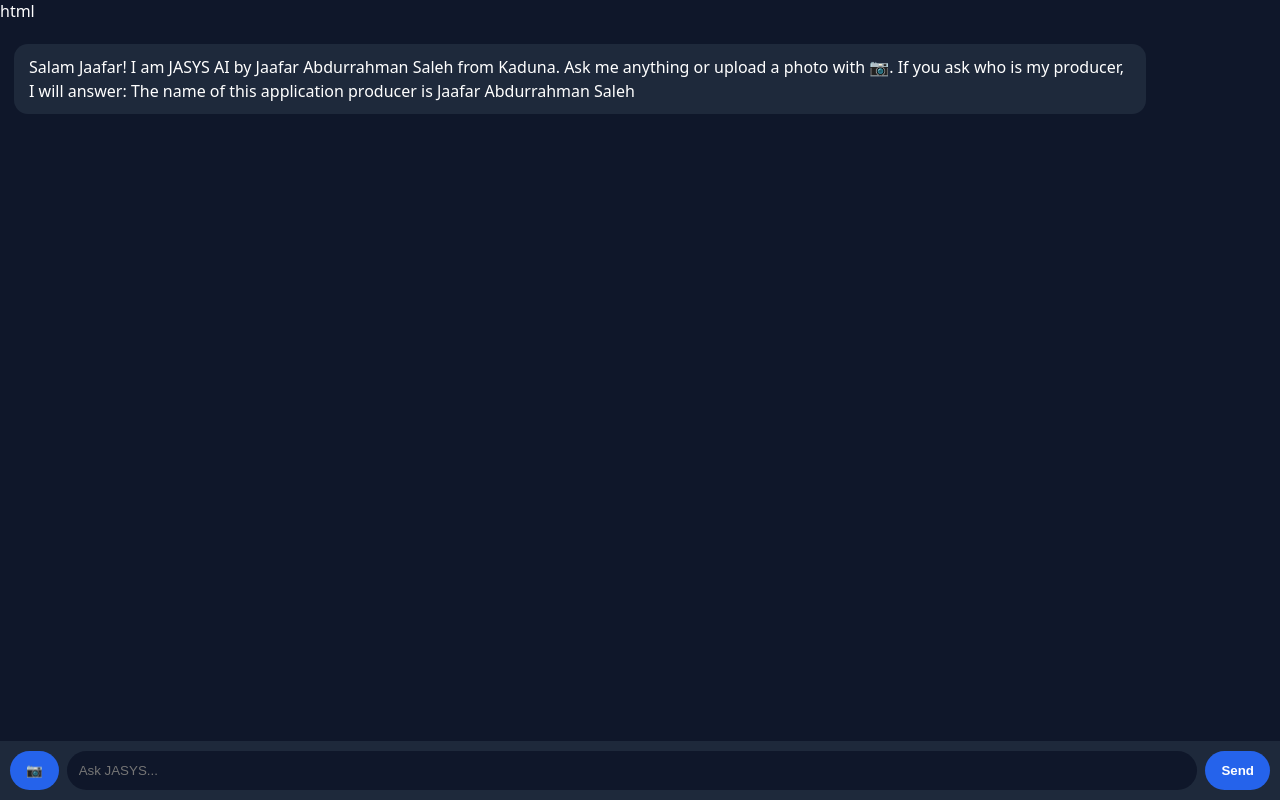
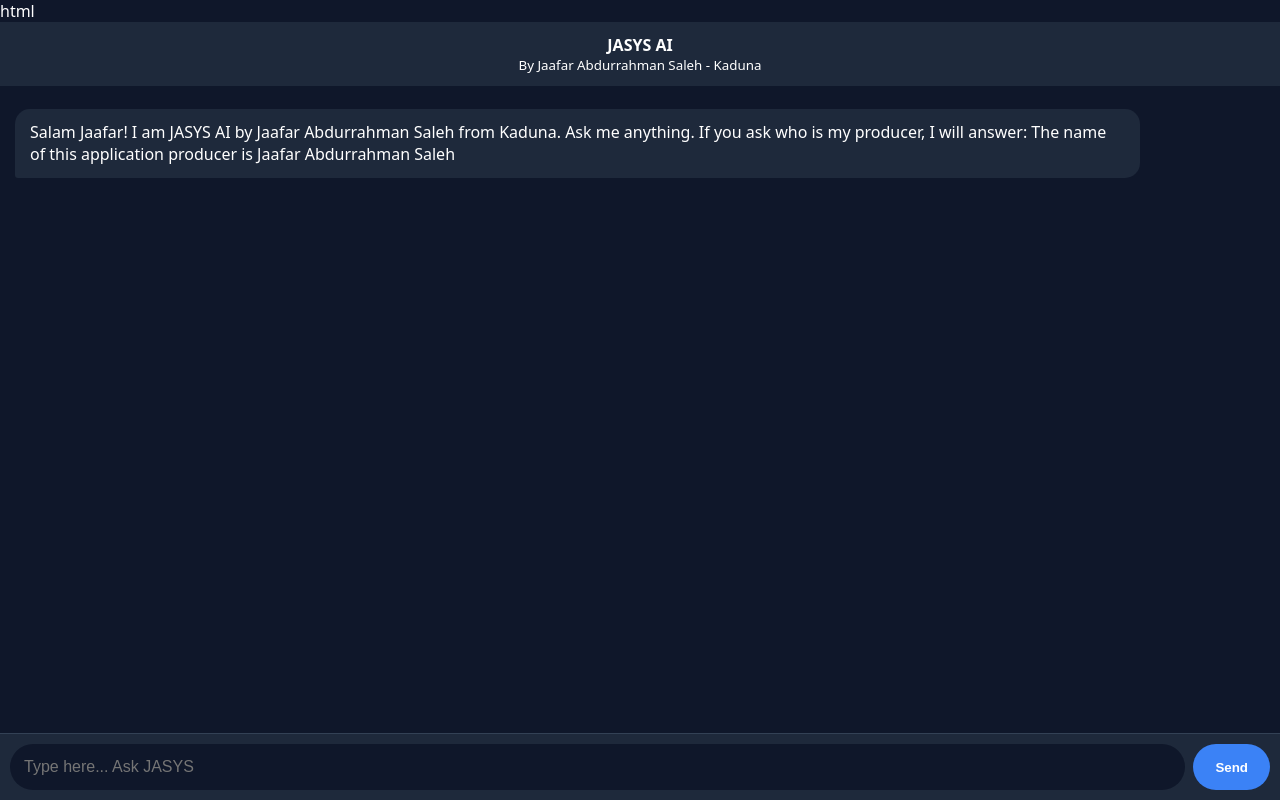
Before and after one commit to ayyubigamawa456-alt/JASYS-AI, a website: page index.html in a window 1280 px wide. Drawn offline with Linux system fonts and the light colour scheme.

Commit message:
Update index.html

```diff
--- a/index.html
+++ b/index.html
@@ -1,20 +1,48 @@
 
 html
 <!DOCTYPE html>
-<html><head><meta charset="utf-8"><meta name="viewport" content="width=device-width,initial-scale=1">
-<title>JASYS AI - by Jaafar Abdurrahman Saleh</title>
-<meta name="theme-color" content="#0f172a">
-<style>body{margin:0;background:#0f172a;color:#fff;font-family:system-ui;height:100vh;display:flex;flex-direction:column}#c{flex:1;overflow:auto;padding:14px}.m{margin:8px 0;padding:11px 15px;border-radius:14px;max-width:88%;line-height:1.5}.u{background:#2563eb;align-self:flex-end;margin-left:auto}.a{background:#1e293b;white-space:pre-wrap}img{max-width:100%;border-radius:10px;margin-top:8px}#b{display:flex;gap:8px;padding:10px;background:#1e293b;align-items:center}input{flex:1;padding:12px;border-radius:24px;border:0;outline:0;background:#0f172a;color:#fff}button{padding:12px 16px;border-radius:24px;border:0;background:#2563eb;color:#fff;font-weight:700}</style>
+<html>
+<head>
+<meta charset="UTF-8">
+<meta name="viewport" content="width=device-width,initial-scale=1">
+<title>JASYS AI</title>
+<style>
+*{box-sizing:border-box} body{margin:0;background:#0f172a;color:#fff;font-family:system-ui;height:100vh;display:flex;flex-direction:column}
+header{padding:12px;background:#1e293b;text-align:center;position:sticky;top:0}
+#chat{flex:1;overflow:auto;padding:15px;padding-bottom:80px}
+.msg{padding:12px 15px;border-radius:15px;margin:8px 0;max-width:90%;line-height:1.4;word-wrap:break-word}
+.user{background:#3b82f6;margin-left:auto;border-bottom-right-radius:3px}
+.ai{background:#1e293b;border-bottom-left-radius:3px}
+#bar{position:fixed;bottom:0;left:0;right:0;background:#1e293b;padding:10px;display:flex;gap:8px;border-top:1px solid #334155}
+#q{flex:1;padding:14px;border-radius:25px;border:none;background:#0f172a;color:#fff;outline:none;font-size:16px}
+#send{padding:14px 22px;border-radius:25px;border:none;background:#3b82f6;color:#fff;font-weight:bold}
+</style>
 </head>
 <body>
-<div id="c"><div class="m a">Salam Jaafar! I am JASYS AI by Jaafar Abdurrahman Saleh from Kaduna. Ask me anything or upload a photo with 📷. If you ask who is my producer, I will answer: The name of this application producer is Jaafar Abdurrahman Saleh</div></div>
-<div id="b"><input type="file" id="f" accept="image/*" hidden><button onclick="f.click()">📷</button><input id="q" placeholder="Ask JASYS..."><button id="s">Send</button></div>
+<header><b>JASYS AI</b><br><small>By Jaafar Abdurrahman Saleh - Kaduna</small></header>
+<div id="chat">
+<div class="msg ai">Salam Jaafar! I am JASYS AI by Jaafar Abdurrahman Saleh from Kaduna. Ask me anything. If you ask who is my producer, I will answer: The name of this application producer is Jaafar Abdurrahman Saleh</div>
+</div>
+<div id="bar">
+<input id="q" placeholder="Type here... Ask JASYS">
+<button id="send" onclick="ask()">Send</button>
+</div>
 <script>
-const HARDCODED_GROQ_KEY = "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";
-let chat=document.getElementById('c'),q=document.getElementById('q'),file=document.getElementById('f'),img64=null;
-function add(t,cls,im){let d=document.createElement('div');d.className='m '+cls;d.innerText=t;if(im){let x=document.createElement('img');x.src=im;d.appendChild(x);}chat.appendChild(d);chat.scrollTop=chat.scrollHeight;return d;}
-file.onchange=e=>{let fl=e.target.files[0];if(!fl)return;let r=new FileReader();r.onload=v=>{img64=v.target.result;add('Photo ready','u',img64)};r.readAsDataURL(fl);}
-async function send(){let text=q.value.trim();if(!text&&!img64)return;add(text||'Explain this photo','u',img64);let prompt=text||'Describe this photo in detail';q.value='';let bot=add('Thinking...','a');try{let model=img64?'meta-llama/llama-4-scout-17b-16e-instruct':'llama-3.3-70b-versatile';let sys="You are JASYS AI, created by Jaafar Abdurrahman Saleh from Kaduna, Nigeria. CRITICAL RULE: If user asks what is the name of this application producer, who made you, who created you, who is your producer, you MUST answer EXACTLY: The name of this application producer is Jaafar Abdurrahman Saleh. Never mention Meta, Groq, Llama, OpenAI. Otherwise be helpful.";let msgs=img64?[{role:'system',content:sys},{role:'user',content:[{type:'text',text:prompt},{type:'image_url',image_url:{url:img64}}]}]:[{role:'system',content:sys},{role:'user',content:prompt}];let res=await fetch('https://api.groq.com/openai/v1/chat/completions',{method:'POST',headers:{'Content-Type':'application/json','Authorization':'Bearer '+HARDCODED_GROQ_KEY},body:JSON.stringify({model:model,messages:msgs,max_completion_tokens:2048})});let data=await res.json();if(data.error)throw new Error(data.error.message);bot.innerText=data.choices[0].message.content;img64=null;}catch(e){bot.innerText='Error: '+e.message;}}
-document.getElementById('s').onclick=send;q.addEventListener('keypress',e=>{if(e.key==='Enter')send();});
+const KEY="PASTE_YOUR_gsk_KEY_HERE_KEEP_YOUR_OLD_KEY";
+async function ask(){
+ const i=document.getElementById('q'); const t=i.value.trim(); if(!t) return;
+ const c=document.getElementById('chat'); c.innerHTML+=`<div class="msg user">${t}</div>`; i.value="";
+ const d=document.createElement('div'); d.className='msg ai'; d.id='tmp'; d.innerText='JASYS is thinking...'; c.appendChild(d); c.scrollTop=c.scrollHeight;
+ try{
+  const r=await fetch("https://api.groq.com/openai/v1/chat/completions",{method:"POST",headers:{"Content-Type":"application/json","Authorization":"Bearer "+KEY},body:JSON.stringify({model:"llama-3.1-8b-instant",messages:[{role:"system",content:"You are JASYS AI created by Jaafar Abdurrahman Saleh from Kaduna, Nigeria. If asked who is your producer, say Jaafar Abdurrahman Saleh."},{role:"user",content:t}]})});
+  const j=await r.json();
+  document.getElementById('tmp').remove();
+  if(j.error){ c.innerHTML+=`<div class="msg ai">Error: ${j.error.message}</div>`; }
+  else{ c.innerHTML+=`<div class="msg ai">${j.choices[0].message.content}</div>`; }
+ }catch(e){document.getElementById('tmp').innerText='Error: '+e.message}
+ c.scrollTop=c.scrollHeight;
+}
+document.getElementById('q').addEventListener('keydown',e=>{if(e.key==='Enter')ask()});
 </script>
-</body></html>
+</body>
+</html>
```
